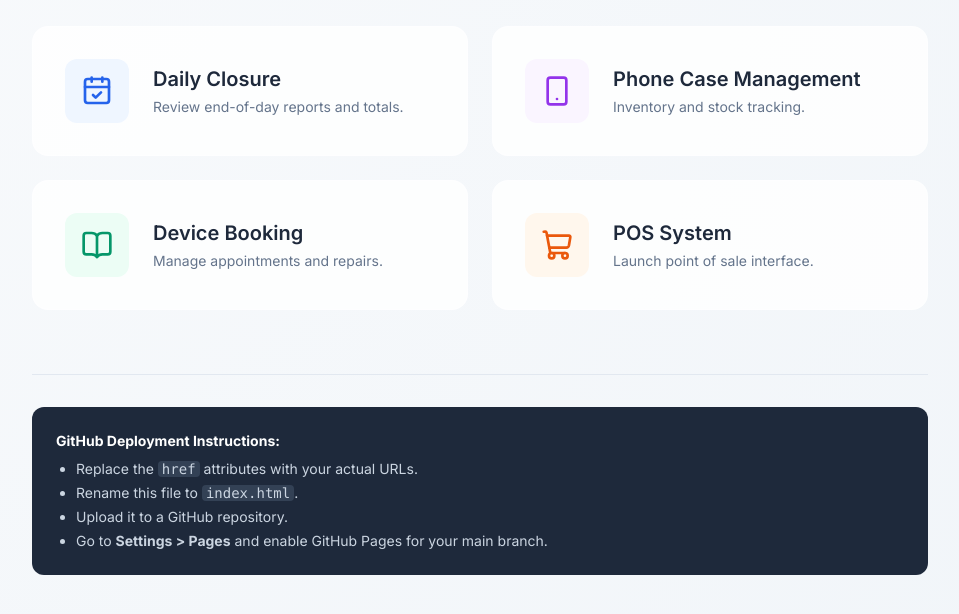
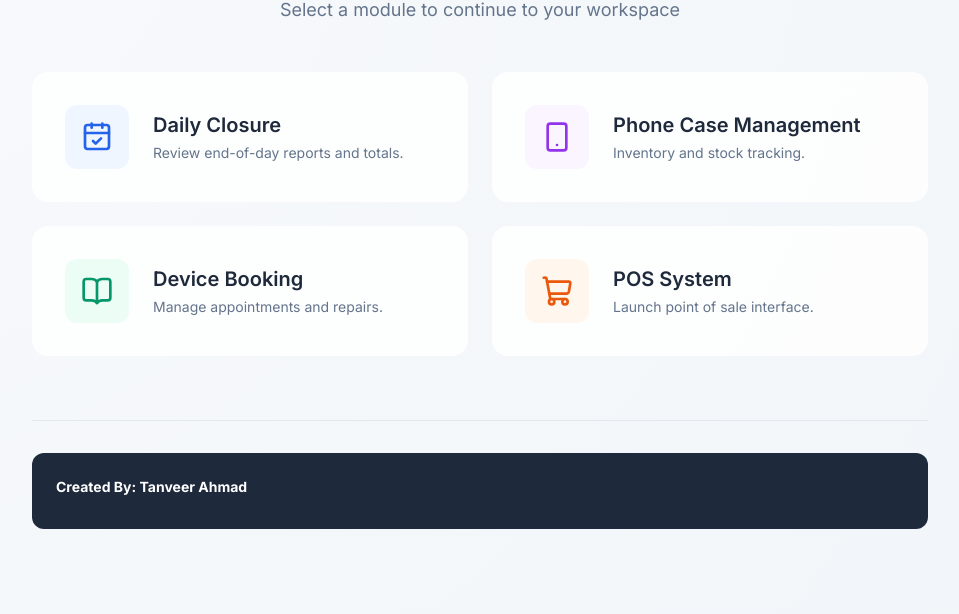
Before and after one commit to tanveerfixit/services, a plain HTML site: page index.html in a window 1280 px wide. Shown: the part 164-778 px from the top of the page, without its empty margins (160-1119 px from the left). Drawn offline with nearby package versions, Linux system fonts and the light colour scheme.

Commit message:
Update footer content in index.html
Removed GitHub deployment instructions and added creator's name.

```diff
--- a/index.html
+++ b/index.html
@@ -109,13 +109,7 @@
         <!-- Footer / Instructions -->
         <footer class="mt-16 border-t border-slate-200 pt-8 animate__animated animate__fadeIn animate__delay-1s">
             <div class="bg-slate-800 text-slate-300 p-6 rounded-xl text-sm">
-                <h3 class="text-white font-bold mb-2">GitHub Deployment Instructions:</h3>
-                <ul class="list-disc ml-5 space-y-1">
-                    <li>Replace the <code class="bg-slate-700 px-1 rounded">href</code> attributes with your actual URLs.</li>
-                    <li>Rename this file to <code class="bg-slate-700 px-1 rounded">index.html</code>.</li>
-                    <li>Upload it to a GitHub repository.</li>
-                    <li>Go to <strong>Settings > Pages</strong> and enable GitHub Pages for your main branch.</li>
-                </ul>
+                <h3 class="text-white font-bold mb-2">Created By: Tanveer Ahmad</h3>
             </div>
         </footer>
     </div>
```
